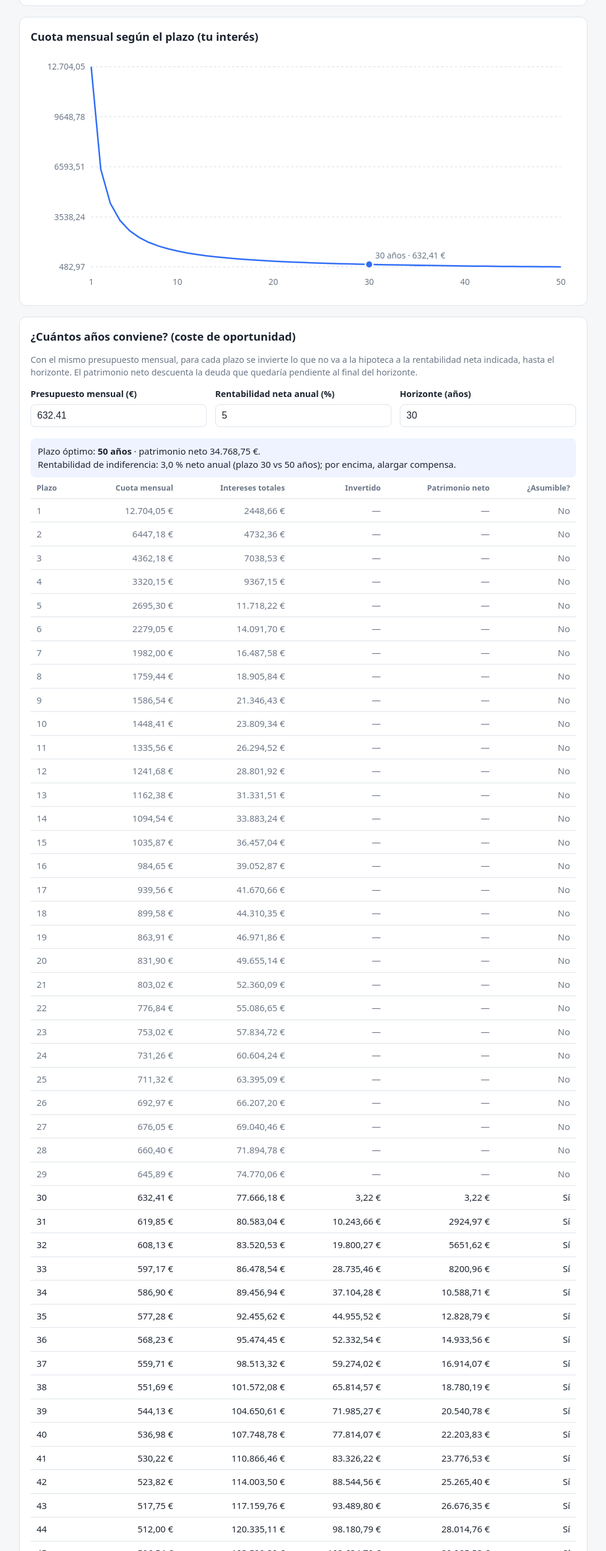
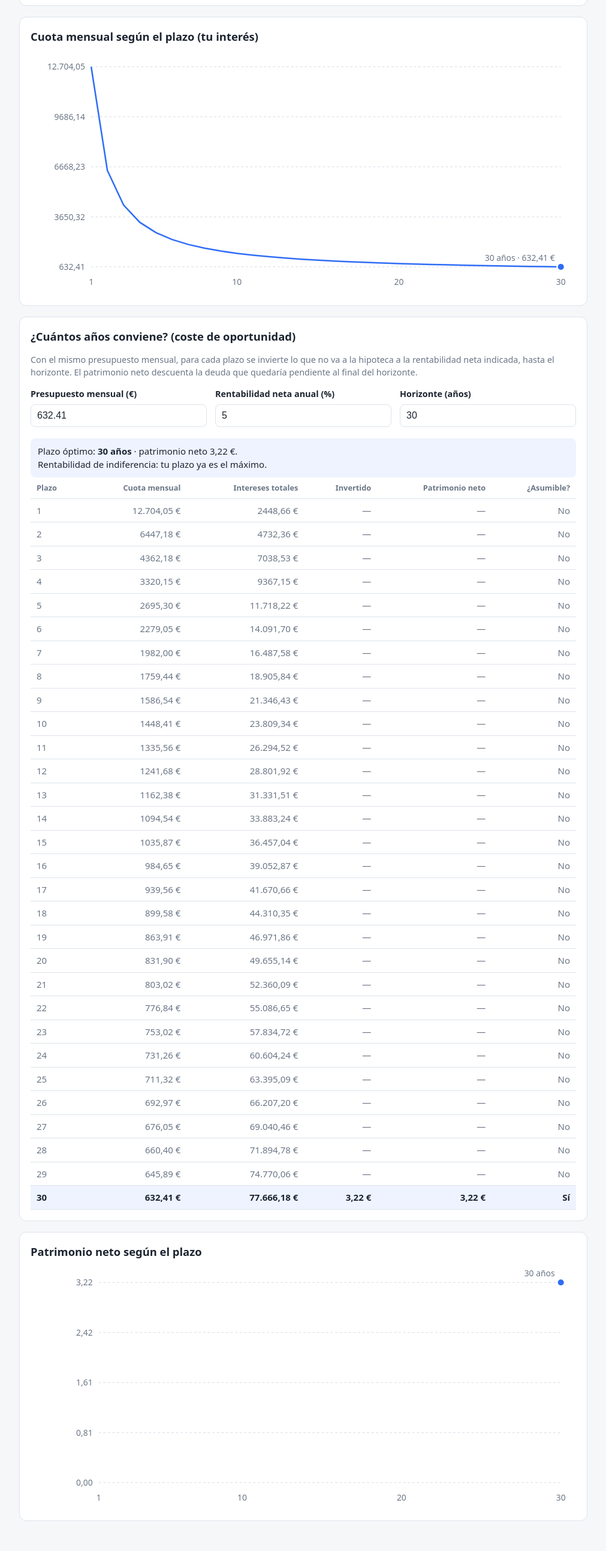
Before and after one commit to Angel-RC/dudas_hipotecas, a plain HTML site: page index.html in a window 1280 px wide. Shown: the part 2661-5247 px from the top of the page at 60% size, without its empty margins (134-1145 px from the left). Drawn offline with Linux system fonts and the light colour scheme.

Commit message:
fix: limita el plazo máximo de la hipoteca a 30 años en toda la app

```diff
--- a/index.html
+++ b/index.html
@@ -77,7 +77,7 @@
       <span class="error" id="err-principal" aria-live="polite"></span>
     </label>
     <label>Plazo (años)
-      <input id="years" type="number" min="1" max="50" step="1" value="30" aria-describedby="err-years">
+      <input id="years" type="number" min="1" max="30" step="1" value="30" aria-describedby="err-years">
       <span class="error" id="err-years" aria-live="polite"></span>
     </label>
     <label>Interés anual TIN (%)
@@ -187,6 +187,8 @@
 </main>
 <script>
 // --- CALC START ---
+const MAX_TERM_YEARS = 30;
+
 function monthlyRate(annualRatePct) {
   return annualRatePct / 100 / 12;
 }
@@ -280,7 +282,7 @@ function investDifference(principal, annualRatePct, years, monthlyBudget, netRet
   };
 }
 
-function compareTerms(principal, annualRatePct, monthlyBudget, netReturnPct, horizonYears, maxYears = 50) {
+function compareTerms(principal, annualRatePct, monthlyBudget, netReturnPct, horizonYears, maxYears = MAX_TERM_YEARS) {
   const terms = [];
   for (let y = 1; y <= maxYears; y++) {
     terms.push(investDifference(principal, annualRatePct, y, monthlyBudget, netReturnPct, horizonYears));
@@ -332,7 +334,7 @@ function readInputs() {
   const rate = Number(els.rate.value);
   const errors = { principal: '', years: '', rate: '' };
   if (els.principal.value.trim() === '' || !(principal > 0)) errors.principal = 'Introduce un importe mayor que 0.';
-  if (els.years.value.trim() === '' || !(years >= 1 && years <= 50)) errors.years = 'El plazo debe estar entre 1 y 50 años.';
+  if (els.years.value.trim() === '' || !(years >= 1 && years <= MAX_TERM_YEARS)) errors.years = `El plazo debe estar entre 1 y ${MAX_TERM_YEARS} años.`;
   if (els.rate.value.trim() === '' || !(rate >= 0 && rate <= 20)) errors.rate = 'El interés debe estar entre 0 y 20.';
   document.getElementById('err-principal').textContent = errors.principal;
   document.getElementById('err-years').textContent = errors.years;
@@ -440,10 +442,10 @@ function renderPlazoChart(principal, rate, currentYears) {
   const W = 720, H = 320, m = { top: 20, right: 20, bottom: 36, left: 80 };
   const iw = W - m.left - m.right, ih = H - m.top - m.bottom;
   const years = [];
-  for (let y = 1; y <= 50; y++) years.push(y);
+  for (let y = 1; y <= MAX_TERM_YEARS; y++) years.push(y);
   const values = years.map((y) => monthlyPayment(principal, rate, y));
   const maxV = Math.max(...values), minV = Math.min(...values);
-  const xOf = (y) => m.left + ((y - 1) / 49) * iw;
+  const xOf = (y) => m.left + ((y - 1) / (MAX_TERM_YEARS - 1)) * iw;
   const yOf = (v) => m.top + ih - ((v - minV) / (maxV - minV || 1)) * ih;
 
   const svg = svgEl('svg', { viewBox: `0 0 ${W} ${H}`, role: 'img', 'aria-label': 'Cuota mensual según el plazo' });
@@ -462,13 +464,13 @@ function renderPlazoChart(principal, rate, currentYears) {
   const cx = xOf(currentYears);
   const cy = yOf(monthlyPayment(principal, rate, currentYears));
   svg.appendChild(svgEl('circle', { cx, cy, r: 5, class: 'marker' }));
-  const tag = currentYears > 42
+  const tag = currentYears > MAX_TERM_YEARS - 8
     ? svgEl('text', { x: cx - 8, y: cy - 8, class: 'tick', 'text-anchor': 'end' })
     : svgEl('text', { x: cx + 8, y: cy - 8, class: 'tick', 'text-anchor': 'start' });
   tag.textContent = `${currentYears} años · ${eur.format(monthlyPayment(principal, rate, currentYears))}`;
   svg.appendChild(tag);
 
-  for (const y of [1, 10, 20, 30, 40, 50]) {
+  for (const y of [1, 10, 20, 30]) {
     const t = svgEl('text', { x: xOf(y), y: H - 12, class: 'tick', 'text-anchor': 'middle' });
     t.textContent = `${y}`;
     svg.appendChild(t);
@@ -508,7 +510,7 @@ function renderWealthChart(terms, best) {
   const affordable = terms.filter((t) => t.affordable);
   const maxV = Math.max(...affordable.map((t) => t.netWealth), 0);
   const minV = Math.min(...affordable.map((t) => t.netWealth), 0);
-  const xOf = (y) => m.left + ((y - 1) / 49) * iw;
+  const xOf = (y) => m.left + ((y - 1) / (MAX_TERM_YEARS - 1)) * iw;
   const yOf = (v) => m.top + ih - ((v - minV) / (maxV - minV || 1)) * ih;
 
   const svg = svgEl('svg', { viewBox: `0 0 ${W} ${H}`, role: 'img', 'aria-label': 'Patrimonio neto según el plazo' });
@@ -533,14 +535,14 @@ function renderWealthChart(terms, best) {
   if (best) {
     const cx = xOf(best.years), cy = yOf(best.netWealth);
     svg.appendChild(svgEl('circle', { cx, cy, r: 5, class: 'marker' }));
-    const tag = best.years > 42
+    const tag = best.years > MAX_TERM_YEARS - 8
       ? svgEl('text', { x: cx - 8, y: cy - 8, class: 'tick', 'text-anchor': 'end' })
       : svgEl('text', { x: cx + 8, y: cy - 8, class: 'tick', 'text-anchor': 'start' });
     tag.textContent = `${best.years} años`;
     svg.appendChild(tag);
   }
 
-  for (const y of [1, 10, 20, 30, 40, 50]) {
+  for (const y of [1, 10, 20, 30]) {
     const t = svgEl('text', { x: xOf(y), y: H - 12, class: 'tick', 'text-anchor': 'middle' });
     t.textContent = `${y}`;
     svg.appendChild(t);
@@ -564,11 +566,11 @@ function renderComparator(principal, rate, currentYears) {
       <td>${t.affordable ? 'Sí' : 'No'}</td>
     </tr>`;
   }).join('');
-  const be = breakEvenReturn(principal, rate, budget, horizon, currentYears, 50);
+  const be = breakEvenReturn(principal, rate, budget, horizon, currentYears, MAX_TERM_YEARS);
   let beText;
-  if (currentYears === 50) beText = 'tu plazo ya es el máximo.';
+  if (currentYears === MAX_TERM_YEARS) beText = 'tu plazo ya es el máximo.';
   else if (be === null) beText = 'no hay cruce en el rango 0–30 % neto.';
-  else beText = `${pctFmt.format(be)} % neto anual (plazo ${currentYears} vs 50 años); por encima, alargar compensa.`;
+  else beText = `${pctFmt.format(be)} % neto anual (plazo ${currentYears} vs ${MAX_TERM_YEARS} años); por encima, alargar compensa.`;
   document.getElementById('best-summary').innerHTML =
     `Plazo óptimo: <b>${best ? `${best.years} años` : '—'}</b> · ` +
     `patrimonio neto ${best ? eur.format(best.netWealth) : '—'}.<br>` +
```
Also changed, not shown: verify.mjs (+7 -7 lines).
